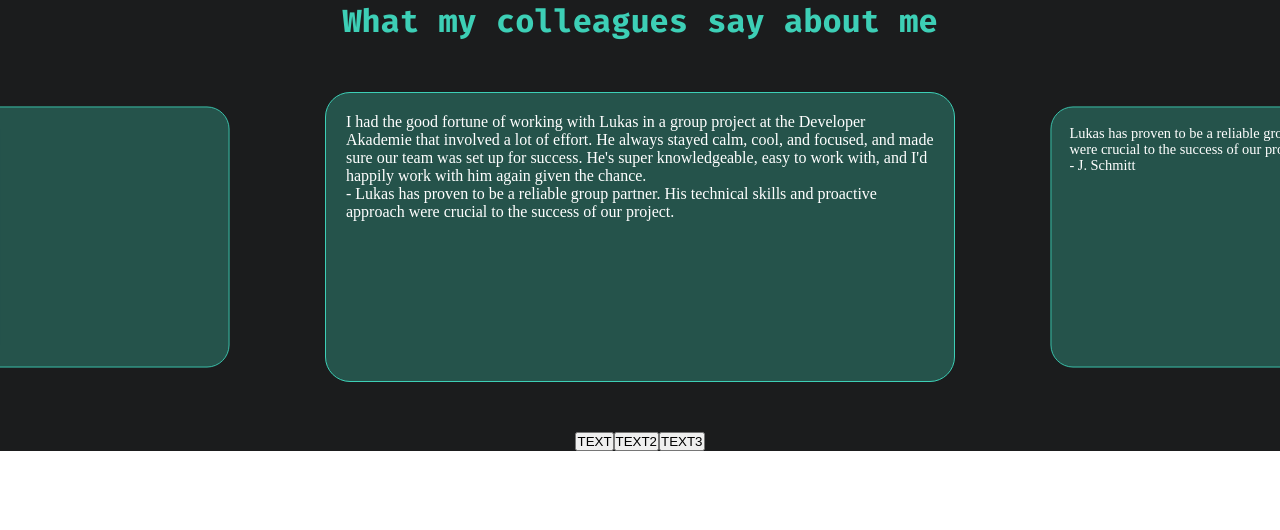
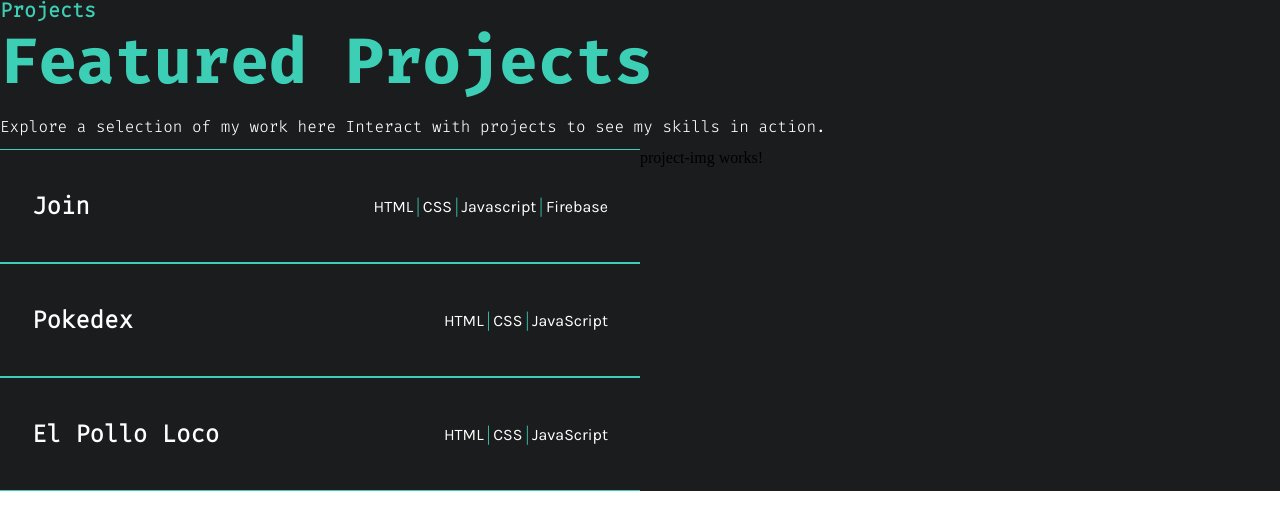
Before and after one commit to MarioMarkwart/DA-Portfolio, an Angular app in the folder da-portfolio/: page / in a window 1280 px wide. Shown: the top 530 px of the page. Built offline with nearby package versions, Linux system fonts and the light colour scheme.

Commit message:
redesign projects component

```diff
--- a/da-portfolio/src/app/app.component.html
+++ b/da-portfolio/src/app/app.component.html
@@ -1,7 +1,7 @@
 <!-- <app-header></app-header>
 <app-hero></app-hero>
 <app-about></app-about>
-<app-skillset></app-skillset>
-<app-projects></app-projects> -->
-<app-testimonials></app-testimonials>
+app-skillset></app-skillset> -->
+<app-projects></app-projects>
+<!-- <app-testimonials></app-testimonials> -->
 <router-outlet />
--- a/da-portfolio/src/app/projects/project-card/project-card.component.html
+++ b/da-portfolio/src/app/projects/project-card/project-card.component.html
@@ -13,7 +13,7 @@
 		}
 		</div>
 	</div>
-	<div class="project-card-image">
+	<!-- <div class="project-card-image">
 		<img src="{{ project.image }}" alt="{{ project.name }}" />
-	</div>
+	</div> -->
 </section>
--- /dev/null
+++ b/da-portfolio/src/app/projects/project-img/project-img.component.html
@@ -0,0 +1 @@
+<p>project-img works!</p>
--- a/da-portfolio/src/app/projects/projects.component.html
+++ b/da-portfolio/src/app/projects/projects.component.html
@@ -1,10 +1,23 @@
 <section>
-    <h3>Projects</h3>
-    <h1>Featured Projects</h1>
+	<header>
+		<h3>Projects</h3>
+		<h1>Featured Projects</h1>
 
-    <p>Explore a selection of my work here Interact with projects to see my skills in action.</p>
+		<p>
+			Explore a selection of my work here Interact with projects to see my
+			skills in action.
+		</p>
+	</header>
 
-    @for (project of projects; track project.name) {
-        <app-project-card [project]="project"></app-project-card>
-    }
+	<main>
+		<div>
+			@for (project of projects; track project.name) {
+			<app-project-card [project]="project"></app-project-card>
+			}
+		</div>
+
+		<div>
+			<app-project-img></app-project-img>
+		</div>
+	</main>
 </section>
--- a/da-portfolio/src/app/projects/projects.component.scss
+++ b/da-portfolio/src/app/projects/projects.component.scss
@@ -1,5 +1,12 @@
 @use "../../styles.scss" as styles;
 
+main{
+	display: flex;
+
+	div{
+		flex: 2
+	}
+}
 section {
 	background-color: styles.$mainBackgroundColor;
 
--- a/da-portfolio/src/app/projects/projects.component.ts
+++ b/da-portfolio/src/app/projects/projects.component.ts
@@ -1,10 +1,11 @@
 import { Component } from '@angular/core';
 import { ProjectCardComponent } from './project-card/project-card.component';
+import { ProjectImgComponent } from './project-img/project-img.component';
 
 @Component({
 	standalone: true,
 	selector: 'app-projects',
-	imports: [ProjectCardComponent],
+	imports: [ProjectCardComponent, ProjectImgComponent],
 	templateUrl: './projects.component.html',
 	styleUrl: './projects.component.scss',
 })
```
Also changed, not shown: da-portfolio/src/app/projects/project-img/project-img.component.ts (added, +12 -0 lines), da-portfolio/src/app/projects/project-img/project-img.component.scss (added), 1 other file (tests, documents, lock files or other folders).
